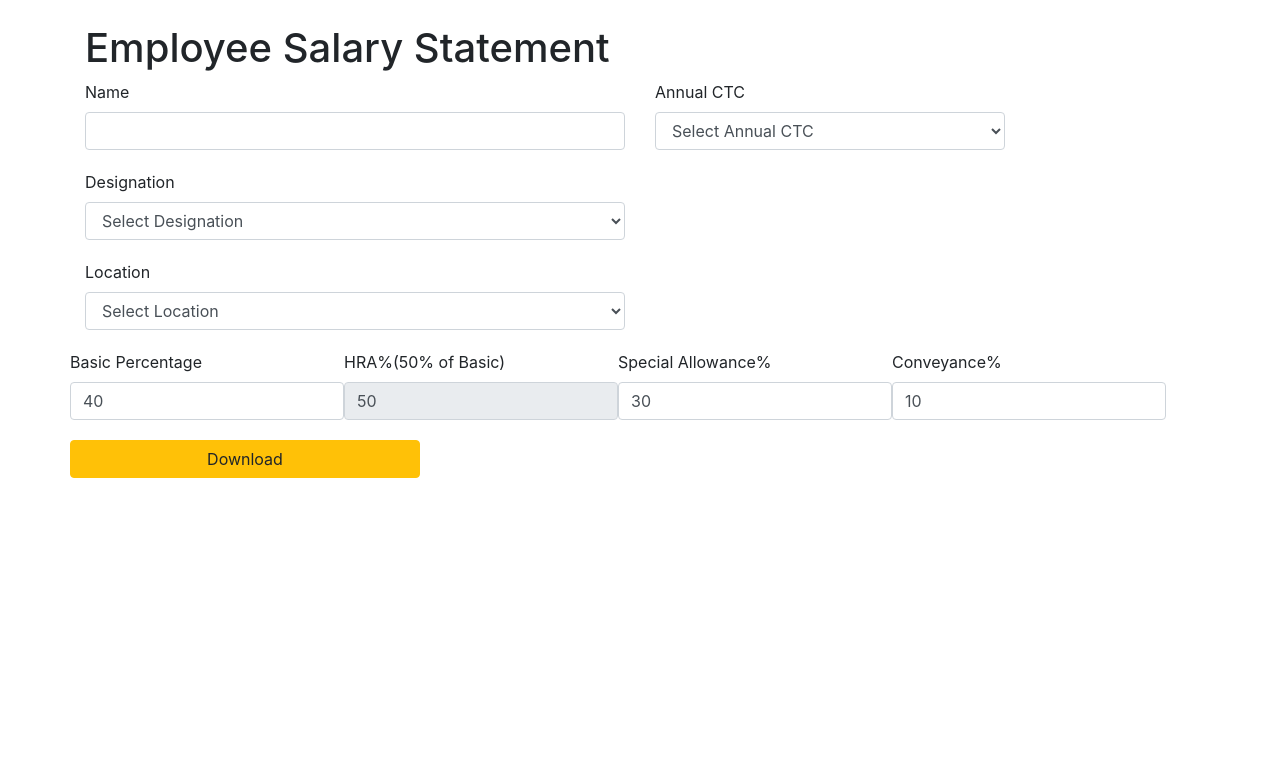
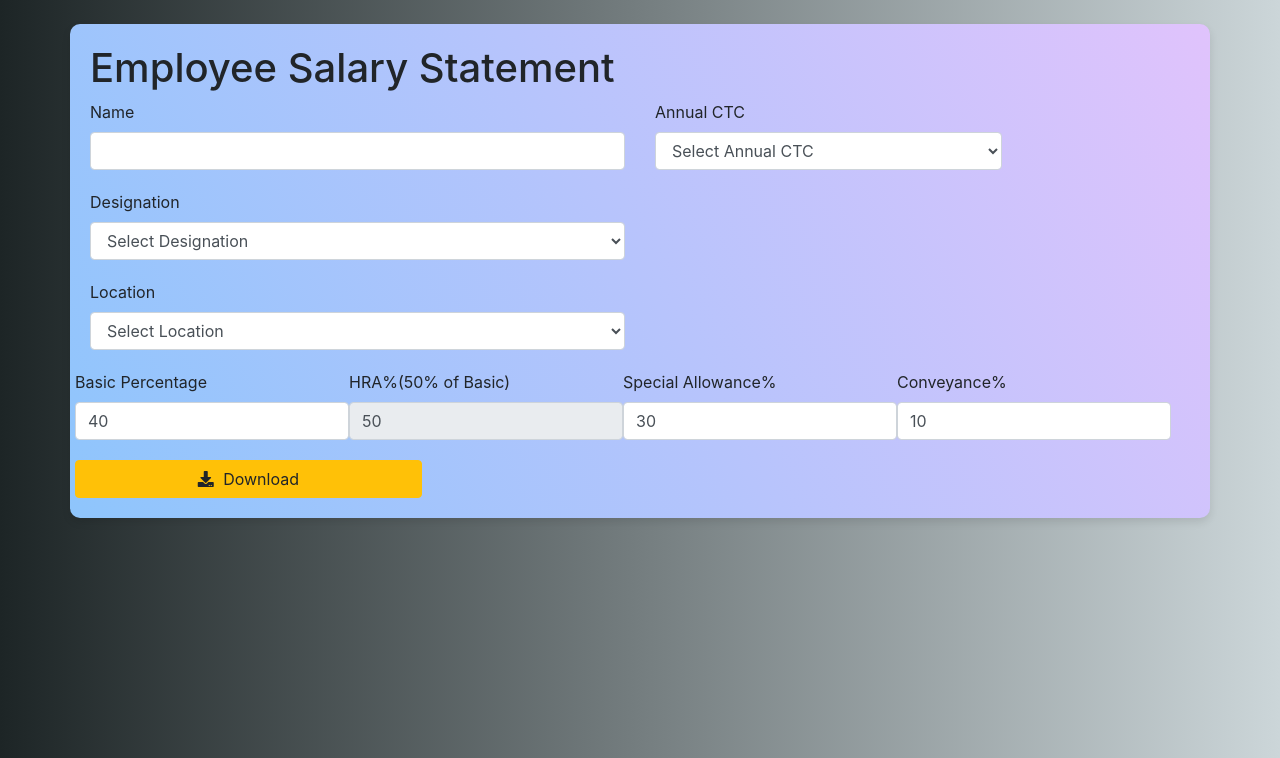
Before and after one commit to Santoshreddy-98/CTC-Form, a Flask app: page / in a window 1280 px wide. Shown: the top 758 px of the page. Run offline with Flask 3, Linux system fonts and the light colour scheme; some libraries are stand-ins or nearby versions.

Commit message:
added css styles

```diff
--- a/templates/form.html
+++ b/templates/form.html
@@ -19,6 +19,8 @@
       href="https://stackpath.bootstrapcdn.com/bootstrap/4.5.2/css/bootstrap.min.css"
 
     />
+    <link rel="stylesheet" href="https://cdnjs.cloudflare.com/ajax/libs/font-awesome/5.15.3/css/all.min.css">
+
 
     <style>
 
@@ -29,12 +31,25 @@
         }
 
     </style>
+     <style>
+        /* Custom CSS for 3D effect */
+        .container-3d {
+            background-color: #8EC5FC;
+background-image: linear-gradient(62deg, #8EC5FC 0%, #E0C3FC 100%);
+
+          padding: 20px;
+          border-radius: 10px;
+          box-shadow: 0 4px 8px rgba(0, 0, 0, 0.1);
+        }
+      </style>
 
 </head>
 
-<body>
+<body  style="
+background: rgb(29,37,38);
+background: linear-gradient(90deg, rgba(29,37,38,1) 0%, rgba(204,214,217,1) 100%);">
 
-    <div class="container mt-4">
+    <div class="container mt-4 container-3d">
 
       <h1>Employee Salary Statement</h1>
 
@@ -171,12 +186,16 @@
 
           <div class="row w-100 justify-content-between">
             <div class="col-md-4">
-              <button type="submit" class="btn btn-warning btn-block">Download</button>
+              <button type="submit" class="btn btn-warning btn-block">
+                <i class="fas fa-download" style="margin-right: 5px;"></i> Download
+              </button>
             </div>
+          </div>
+
 
         </form>
 
-        <a href="#" id="download-link" class="btn btn-secondary" style="display: none;">Download Document</a>
+        <a href="#" id="download-link" class="btn" style="display: none;">Download Document</a>
 
       </div>
 
```
